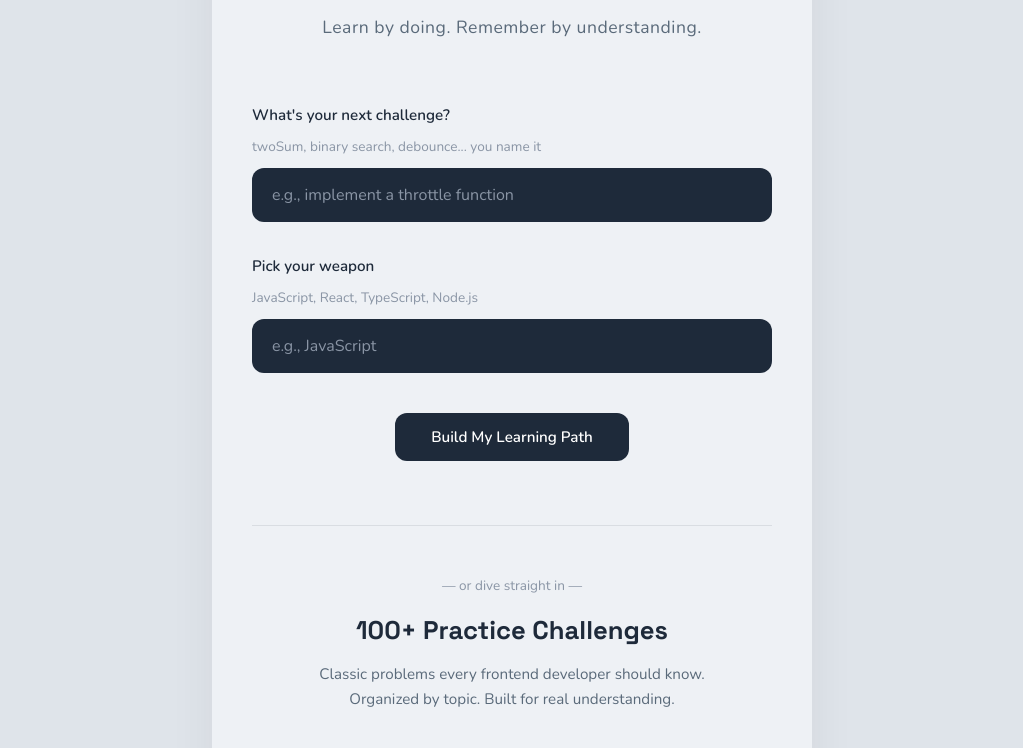
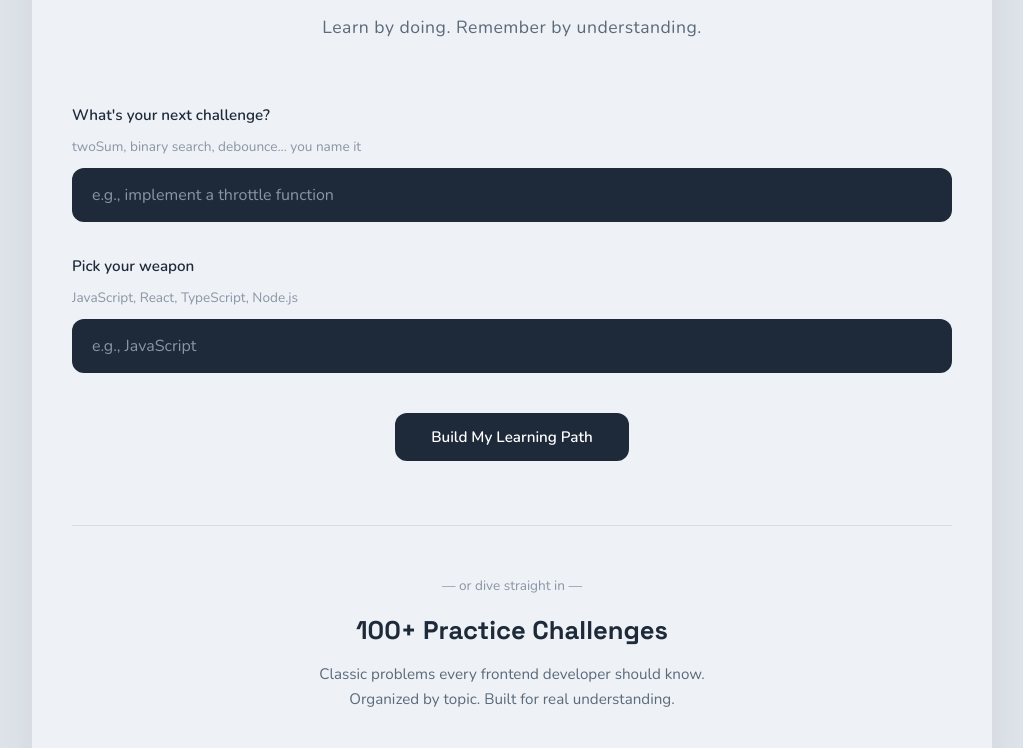
Before and after one commit to phaniblend/inpactv2, a website: page public/index.html in a window 1280 px wide. Shown: the part 440-1188 px from the top of the page, without its empty margins (128-1151 px from the left). Drawn offline with nearby package versions, Linux system fonts and the light colour scheme.

Commit message:
Update styles.css

```diff
--- a/public/css/styles.css
+++ b/public/css/styles.css
@@ -33,7 +33,7 @@ body {
 }
 
 .container {
-    max-width: 600px;
+    max-width: 75%;
     margin: 0 auto;
     padding: 60px 40px 80px;
     background: #eef1f5;
```
